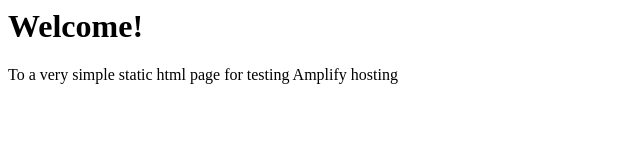
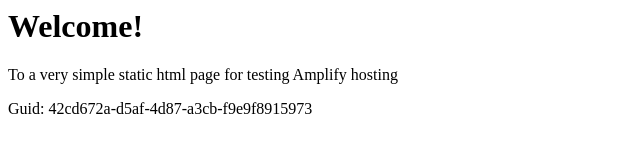
Before and after one commit to aws-aemilia-fra/Github-PR-Commit-Integration-Test-DoNotTouch-GithubWebhookPreviewCanaryTest-v1-prod-eu-central-1, a website: page src/index.html in a window 1280 px wide. Shown: the whole page, without its empty margins (0-640 px from the left). Drawn offline with Linux system fonts and the light colour scheme.

Commit message:
commit from integ tests

```diff
--- a/src/index.html
+++ b/src/index.html
@@ -1,3 +1,5 @@
+
+
 <html lang="en">
 
 <head>
@@ -10,6 +12,6 @@
 <body>
     <h1>Welcome!</h1>
     <p>To a very simple static html page for testing Amplify hosting</p>
-</body>
+    <p>Guid: 42cd672a-d5af-4d87-a3cb-f9e9f8915973</p></body>
 
 </html>
```
